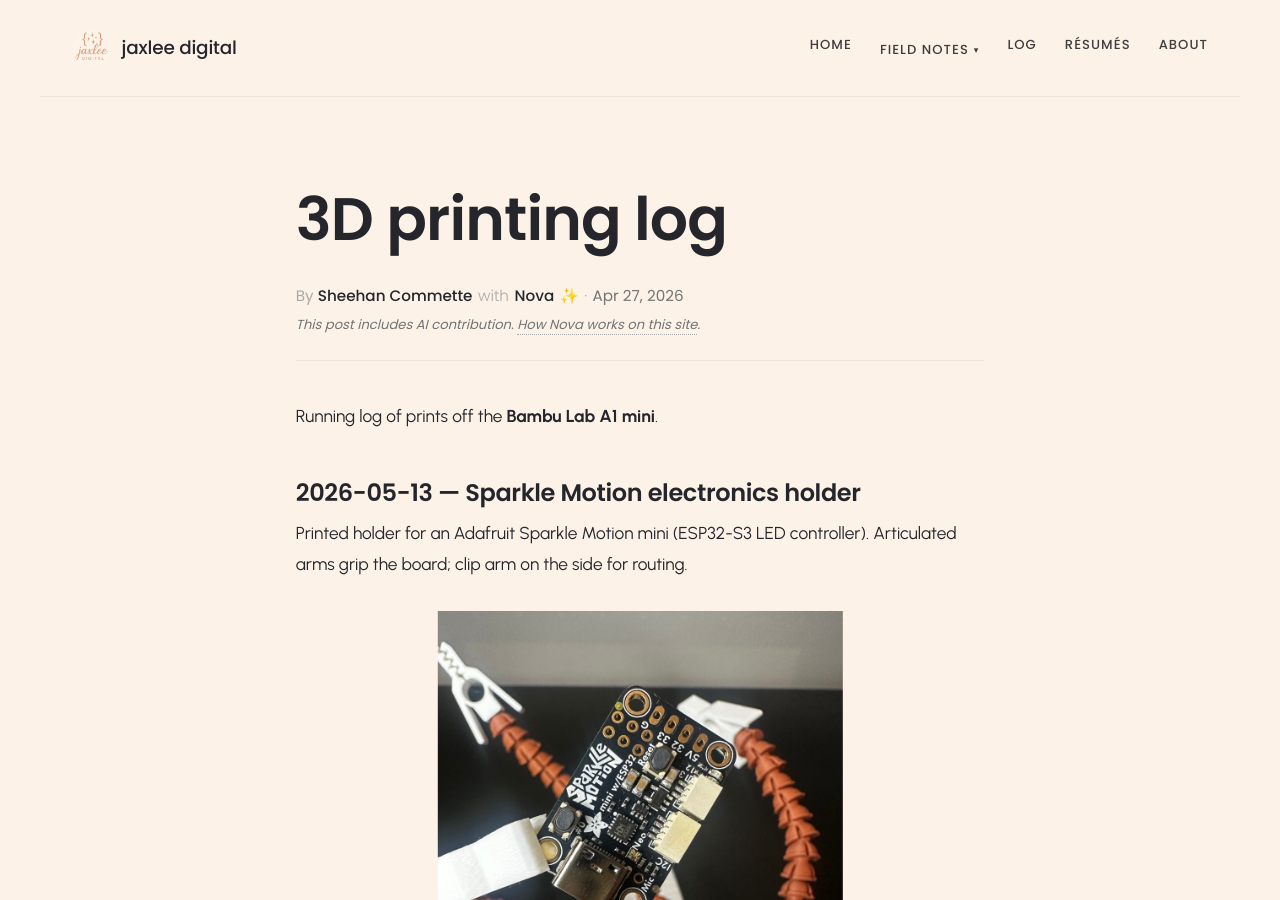
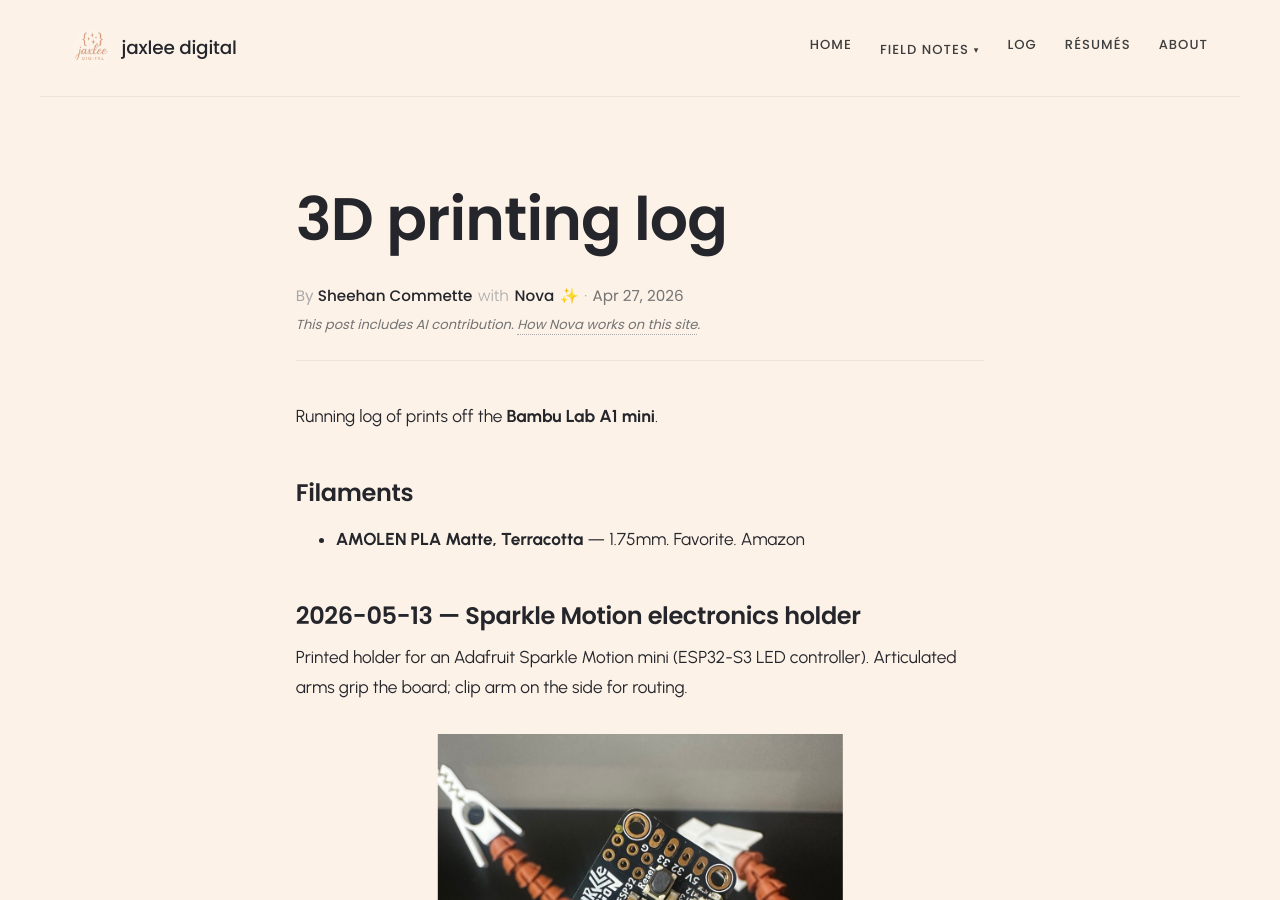
Before and after one commit to jaxlee-digital/jaxlee, a Jekyll site: the page built from _posts/2026-04-27-3d-printing-log.md, in a window 1280 px wide and 900 px high. Built offline with Jekyll 4.4.1, drawn with Linux system fonts in a browser that asks for light colours.

Commit message:
3d-printing-log: add Filaments section with AMOLEN Terracotta PLA

```diff
--- a/_posts/2026-04-27-3d-printing-log.md
+++ b/_posts/2026-04-27-3d-printing-log.md
@@ -9,6 +9,11 @@
 ---
 
 Running log of prints off the **Bambu Lab A1 mini**.
+
+## Filaments
+
+- **AMOLEN PLA Matte, Terracotta** — 1.75mm. Favorite.
+  [Amazon](https://a.co/d/04BJXoLc)
 
 ## 2026-05-13 — Sparkle Motion electronics holder
 
```
